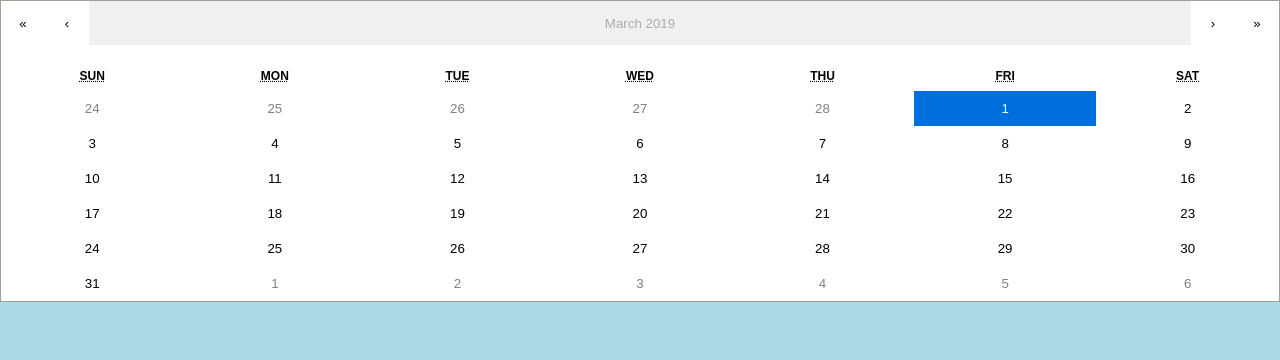
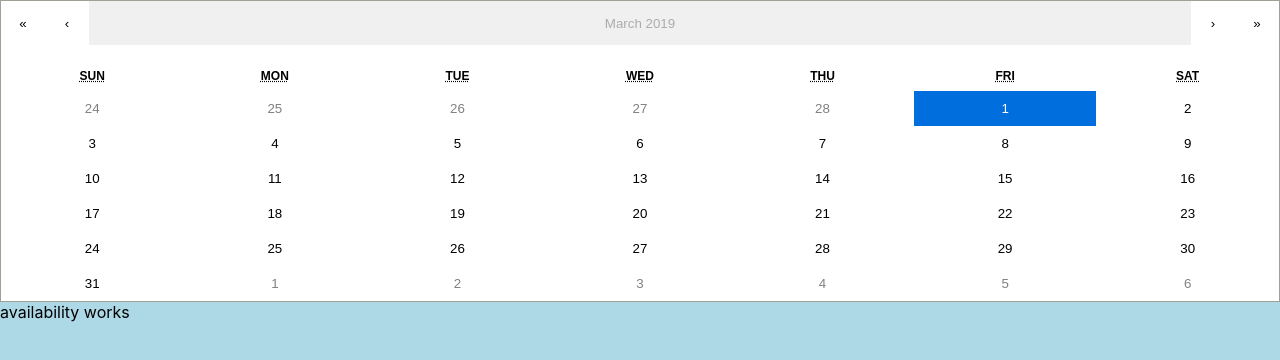
Before and after one commit to rudya/scheduler, a React (Create React App) app: page / in a window 1280 px wide. Shown: the top 360 px of the page. Built offline with nearby package versions, Linux system fonts and the light colour scheme.

Commit message:
create availablity
TODO adminActions

```diff
--- a/src/components/Admin.js
+++ b/src/components/Admin.js
@@ -1,5 +1,6 @@
 import React, { Component } from 'react';
 import Calendar from 'react-calendar';
+import Availability from './Availability';
 import '../App.css';
 
 class App extends Component{
@@ -27,7 +28,8 @@ class App extends Component{
 		          showFixedNumberOfWeeks={false}
 		          minDetail={'month'}
 		          value={this.state.date}
-		        />
+		      />
+		      <Availability />
 			</div>
 		)
 	}
--- /dev/null
+++ b/src/components/Availability.js
@@ -0,0 +1,19 @@
+import React, { Component } from 'react';
+import '../App.css';
+
+class Availability extends Component{
+	constructor(props){
+		super(props);
+		this.state = {
+
+		}
+	}
+
+	render(){
+		return(
+			<div>availability works</div>
+		)
+	}
+}
+
+export default Availability;
```
